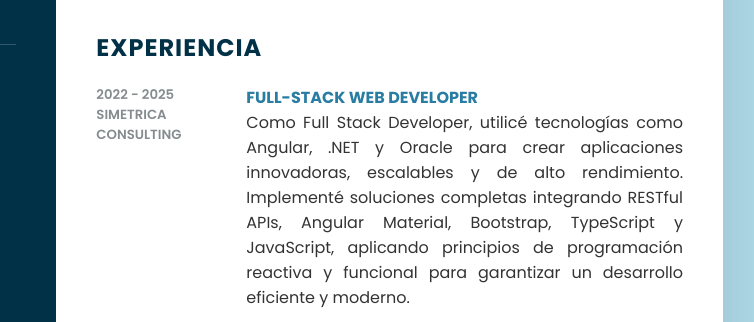
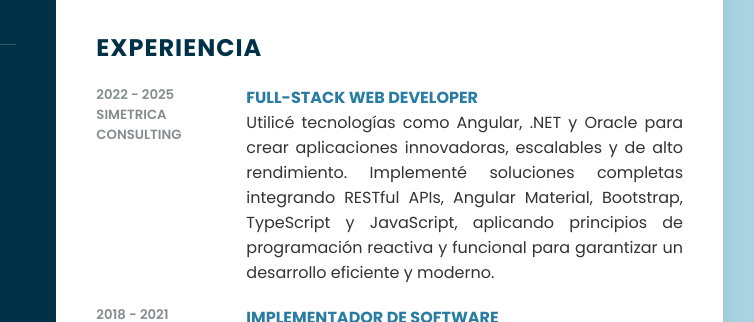
Before and after one commit to TheMasterShoot/curriculum-vitae, a plain HTML site: page docs/index.html in a window 1280 px wide. Shown: the part 355-677 px from the top of the page, 417-1171 px from the left. Drawn offline with Linux system fonts and the light colour scheme.

Commit message:
actualizacion de informacion

```diff
--- a/docs/index.html
+++ b/docs/index.html
@@ -132,7 +132,7 @@
                     </div>
                     <div class="text">
                         <h4>Full-Stack Web Developer</h4>
-                        <p>Como Full Stack Developer, utilicé tecnologías como Angular, .NET y Oracle para crear aplicaciones innovadoras, escalables y de alto rendimiento. Implementé soluciones completas integrando RESTful APIs, Angular Material, Bootstrap, TypeScript y JavaScript, aplicando principios de programación reactiva y funcional para garantizar un desarrollo eficiente y moderno.</p>
+                        <p>Utilicé tecnologías como Angular, .NET y Oracle para crear aplicaciones innovadoras, escalables y de alto rendimiento. Implementé soluciones completas integrando RESTful APIs, Angular Material, Bootstrap, TypeScript y JavaScript, aplicando principios de programación reactiva y funcional para garantizar un desarrollo eficiente y moderno.</p>
                         <!-- <p>Utilizando Angular, .NET y Oracle creo aplicaciones innovadoras y escalables, asegurando soluciones tecnológicas de alto rendimiento.</p> -->
                     </div>
                 </div>
```
